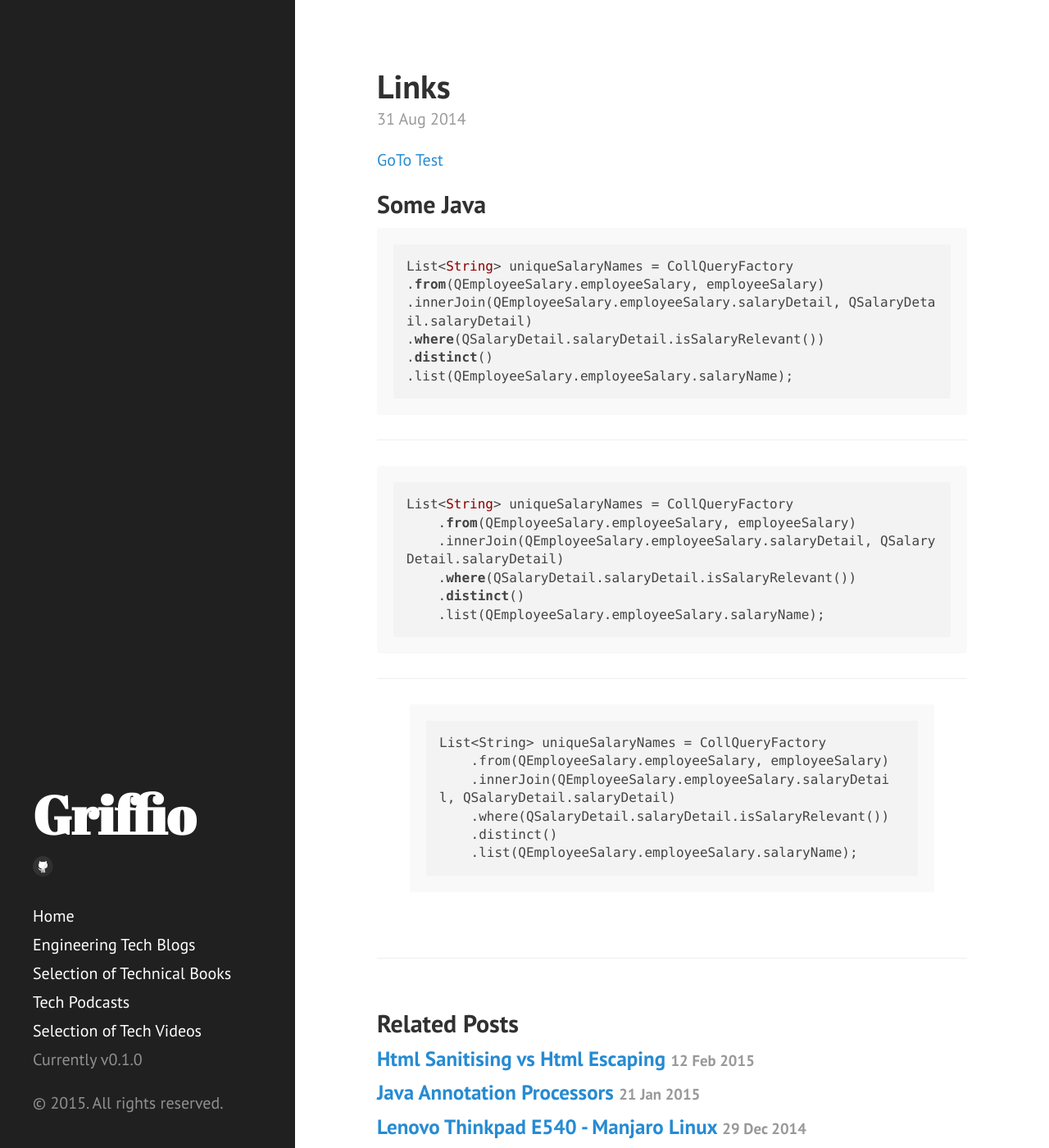
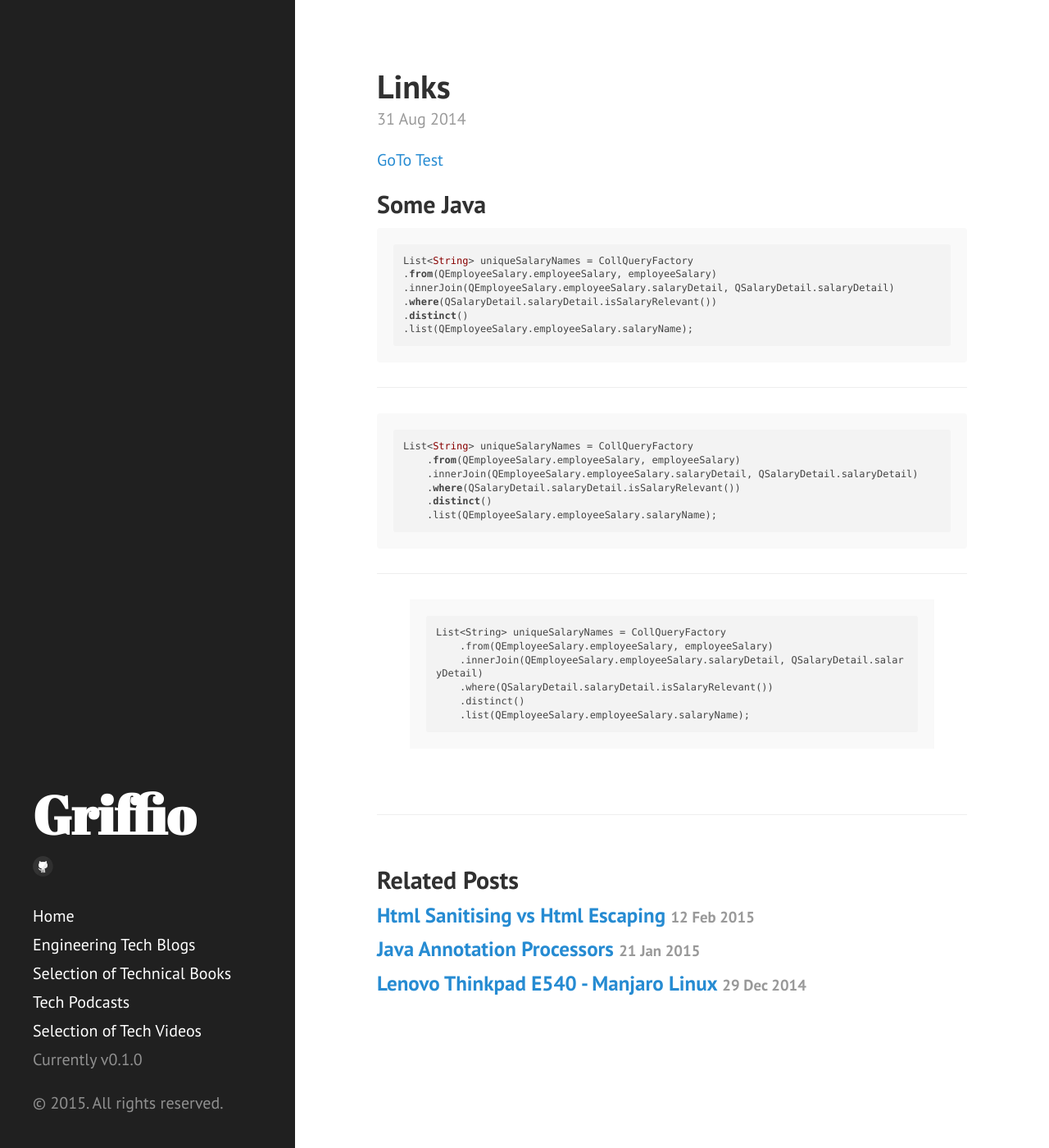
Before and after one commit to griffio/griffio.github.io, a Jekyll site: the page built from _posts/2014-08-31-Links.md, in a window 1280 px wide and 1400 px high. Shown: the whole window at 82% size. Built offline with Jekyll 4.4.1, drawn with Linux system fonts in a browser that asks for light colours; nearby versions of some CDN libraries.

Commit message:
pre .6rem

```diff
--- a/public/css/poole.css
+++ b/public/css/poole.css
@@ -164,7 +164,7 @@ pre {
   margin-top: 0;
   margin-bottom: 1rem;
   padding: 1rem;
-  font-size: .8rem;
+  font-size: .6rem;
   line-height: 1.4;
   white-space: pre;
   white-space: pre-wrap;
```
